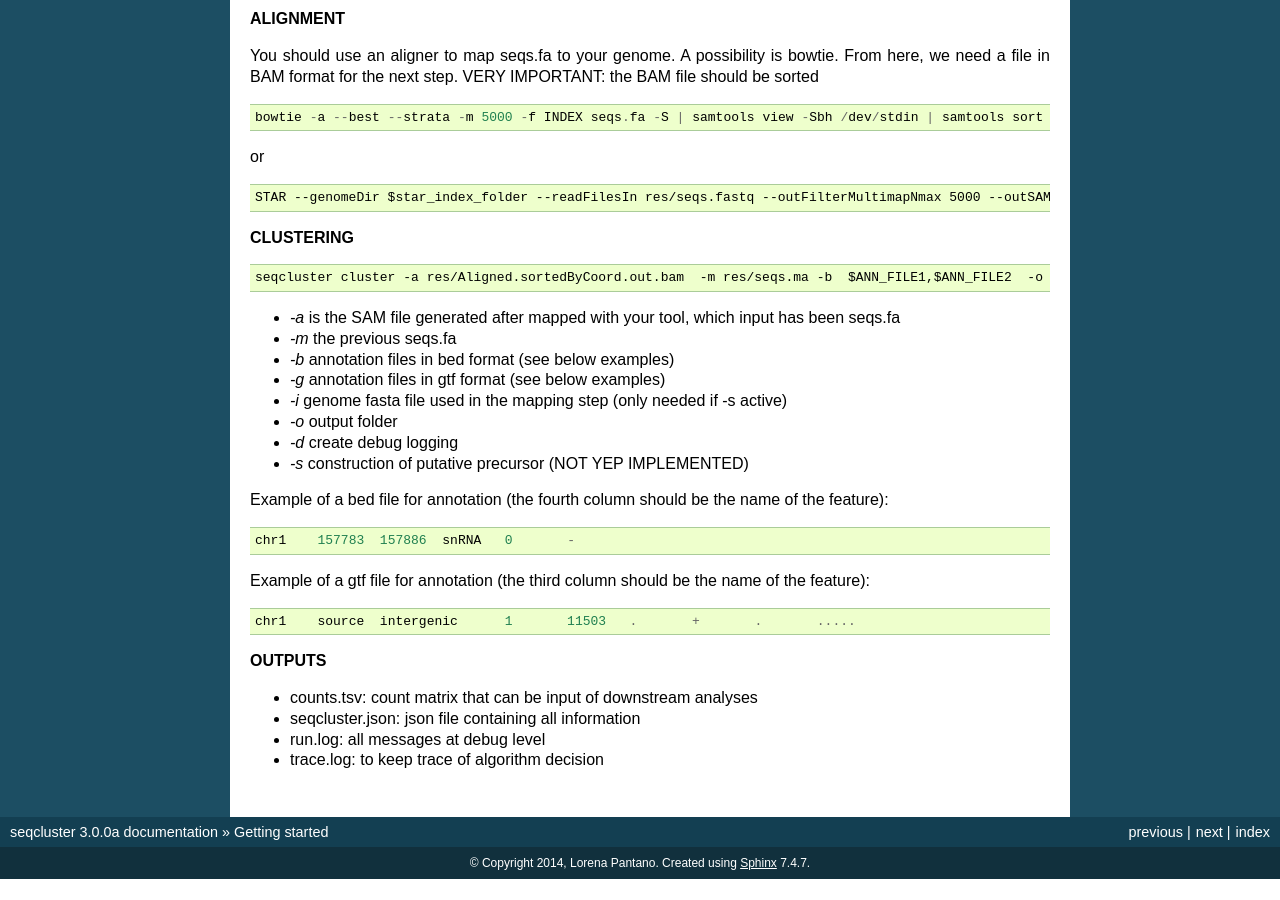
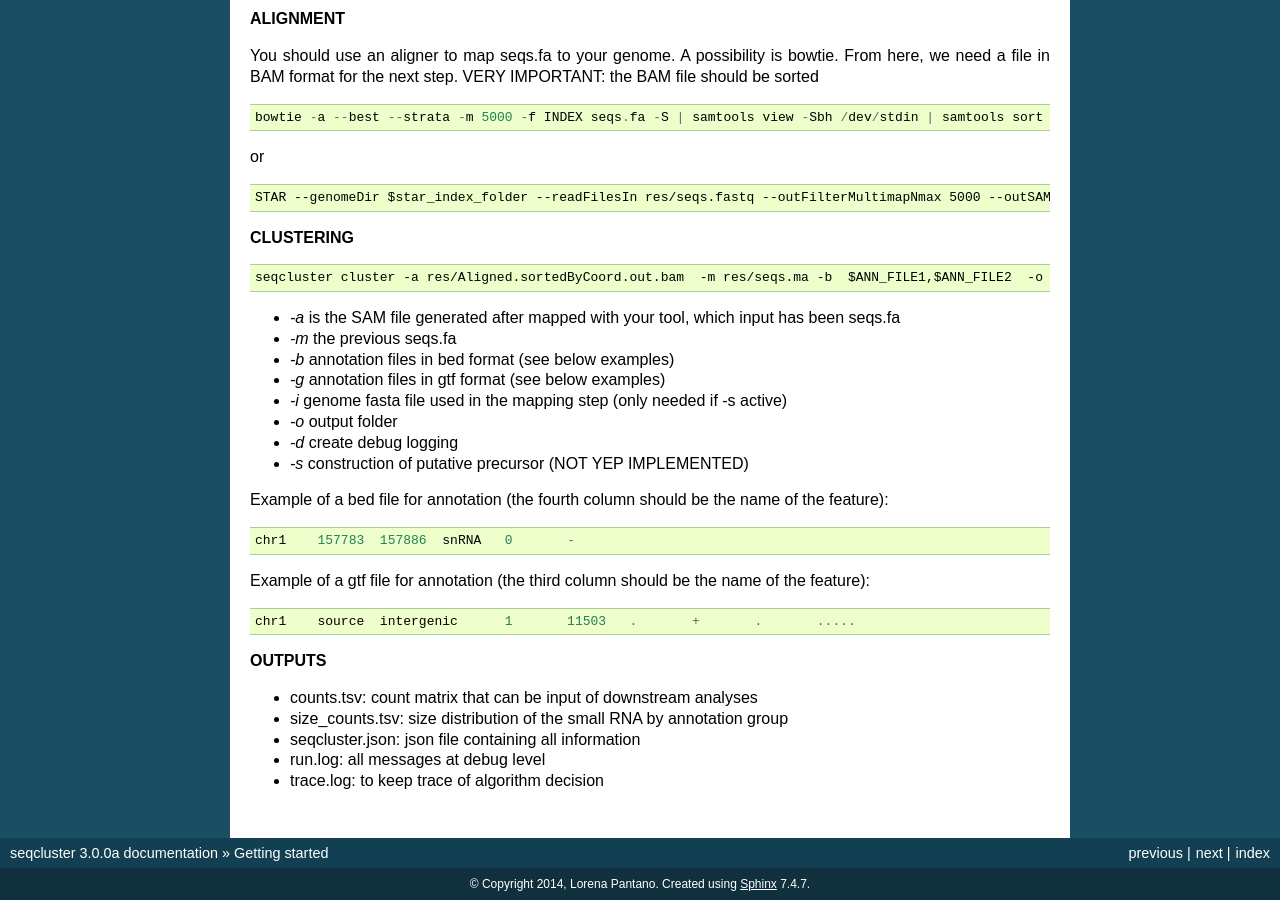
Before and after one commit to lpantano/seqcluster, a Sphinx documentation site: the page built from doc/source/getting_started.rst, in a window 1280 px wide and 900 px high, scrolled down 1056 px. Built offline with Sphinx 7.4.7, drawn with Linux system fonts in a browser that asks for light colours; before the commit the page ends 1935 px from its top, so only the background shows below that.

Commit message:
Update getting_started.rst

```diff
--- a/doc/source/getting_started.rst
+++ b/doc/source/getting_started.rst
@@ -112,6 +112,7 @@ Example of a gtf file for annotation (the third column should be the name of the
 **OUTPUTS**
 
 * counts.tsv: count matrix that can be input of downstream analyses
+* size_counts.tsv: size distribution of the small RNA by annotation group
 * seqcluster.json: json file containing all information
 * run.log: all messages at debug level
 * trace.log: to keep trace of algorithm decision
```
